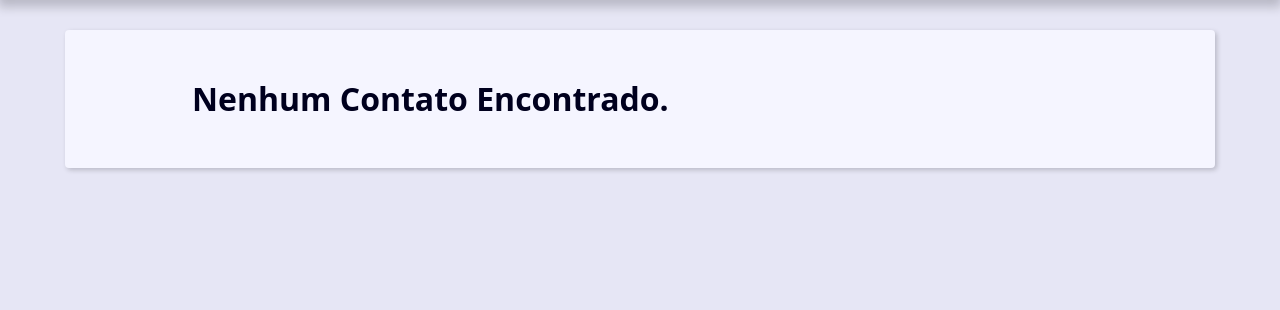
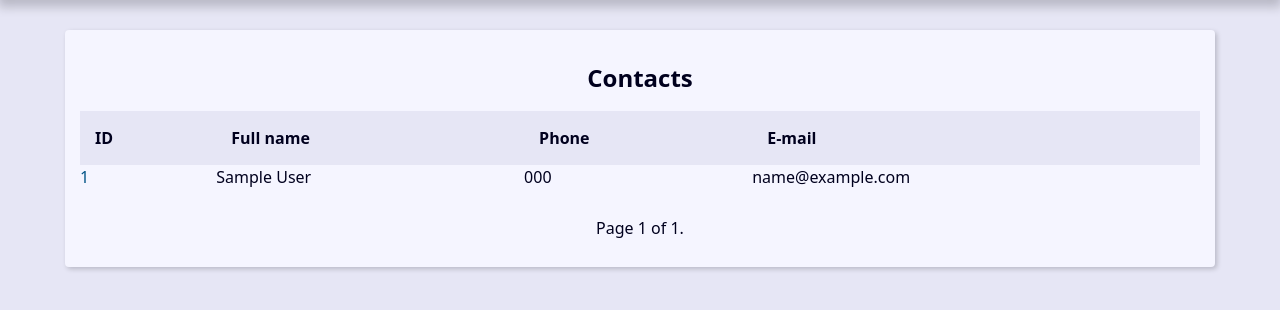
Before and after one commit to joseantonioalmeida/PROJECT-AGENDA-DJANGO, a Django app: page / in a window 1280 px wide. Shown: the part 239-549 px from the top of the page. Run offline with Django 5.2, Linux system fonts and the light colour scheme; tables that the repository leaves empty hold one stand-in row (values such as "Sample post").

Commit message:
Usando a classe Paginator para paginação no Django

```diff
--- a/base_templates/global/base.html
+++ b/base_templates/global/base.html
@@ -10,6 +10,7 @@
 
     <main class='content'>
         {% block content %}{% endblock content %}
+        {% include "global/partials/_pagination.html" %}
     </main>
 </body>
 
--- /dev/null
+++ b/base_templates/global/partials/_pagination.html
@@ -0,0 +1,19 @@
+{% if page_obj %}
+    <div class="pagination">
+        <span class="step-links">
+            {% if page_obj.has_previous %}
+                <a href="?page=1&q={{ request.GET.q.strip }}">&laquo; first</a>
+                <a href="?page={{ page_obj.previous_page_number }}&q={{ request.GET.q.strip }}">previous</a>
+            {% endif %}
+
+            <span class="current">
+                Page {{ page_obj.number }} of {{ page_obj.paginator.num_pages }}.
+            </span>
+
+            {% if page_obj.has_next %}
+                <a href="?page={{ page_obj.next_page_number }}&q={{ request.GET.q.strip }}">next</a>
+                <a href="?page={{ page_obj.paginator.num_pages }}&q={{ request.GET.q.strip }}">last &raquo;</a>
+            {% endif %}
+        </span>
+    </div>
+{% endif %}
--- a/contact/templates/contact/index.html
+++ b/contact/templates/contact/index.html
@@ -1,7 +1,7 @@
 {% extends "global/base.html" %}
 
 {% block content %}
-{% if contacts %}
+{% if page_obj %}
     <div class='responsive-table'>
         <table class='contacts-table'>
             <caption class='table-caption'>
@@ -16,7 +16,7 @@
                 </tr>
             </thread>
             <tbody>
-                {% for contact in contacts %}
+                {% for contact in page_obj %}
                     <tr class='table-row'>
                         <td class='table-cell'>
                             <a class='table-link' href="{% url "contact:contact" contact.id %}">
--- a/contact/views/contact_views.py
+++ b/contact/views/contact_views.py
@@ -3,19 +3,24 @@ from contact import models
 from django.db.models import Q
 from django.db.models import Value
 from django.db.models.functions import Concat
+from django.core.paginator import Paginator
+
 
 # Create your views here.
 
 def index(request):
     contacts = models.Contact.objects\
         .filter(show=True)\
-        .order_by('-id')[10:30]
+        .order_by('-id')
+    paginator = Paginator(contacts, 10) # show 15 contacts
+    page_number = request.GET.get('page')
+    page_obj = paginator.get_page(page_number)
 
     # QuerySets
     # print(contacts.query)
 
     context = {
-        'contacts': contacts,
+        'page_obj': page_obj,
         'site_title': 'Contatos - '
     }
     return render(
@@ -43,11 +48,15 @@ def search(request):
                 )\
         .order_by('-id')
 
+    paginator = Paginator(contacts, 10) # show 25 contacts
+    page_number = request.GET.get('page')
+    page_obj = paginator.get_page(page_number)
+
     # QuerySets
     # print(contacts.query)
 
     context = {
-        'contacts': contacts,
+        'page_obj': page_obj,
         'site_title': 'Search - ',
         'search_value': search_value,
     }
```
